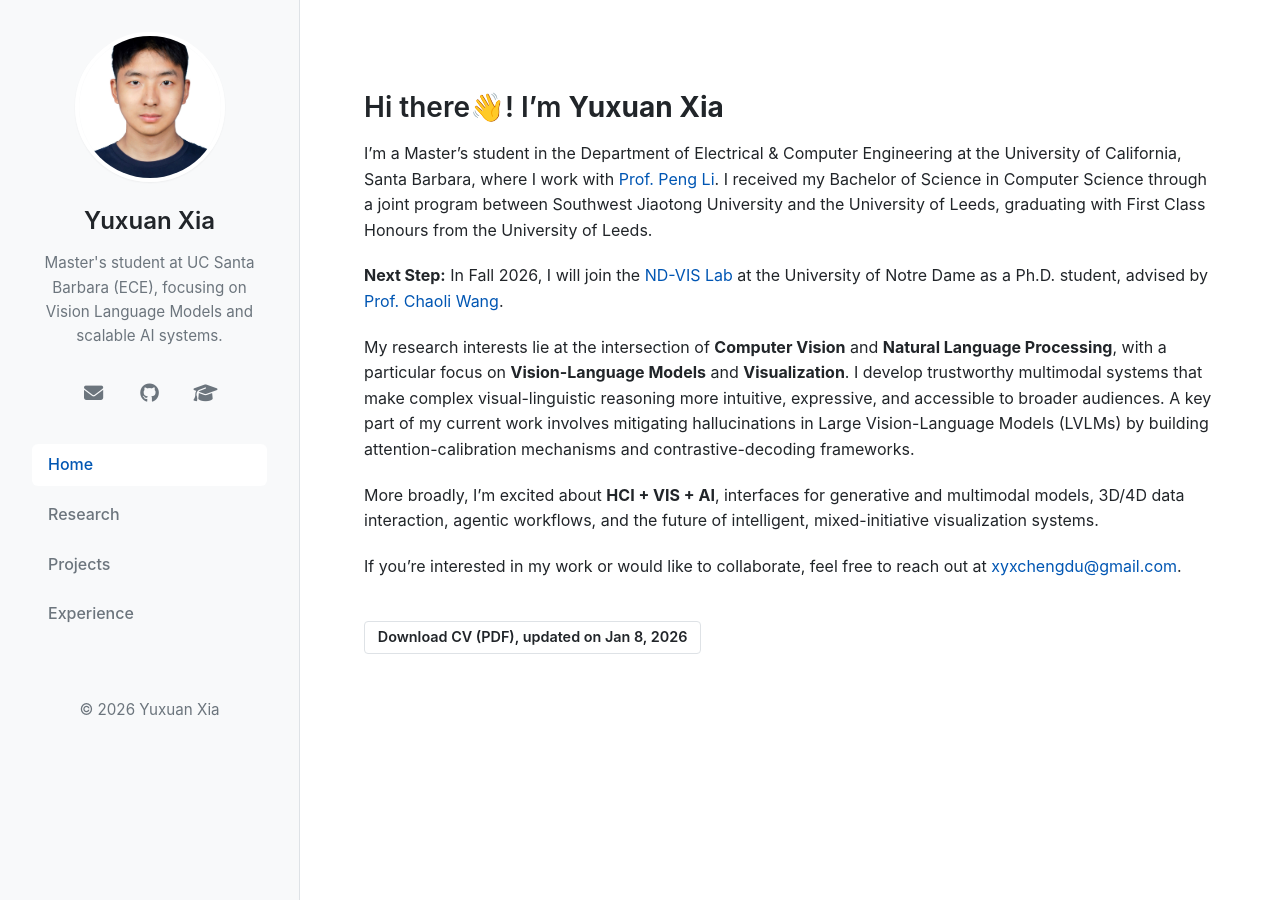
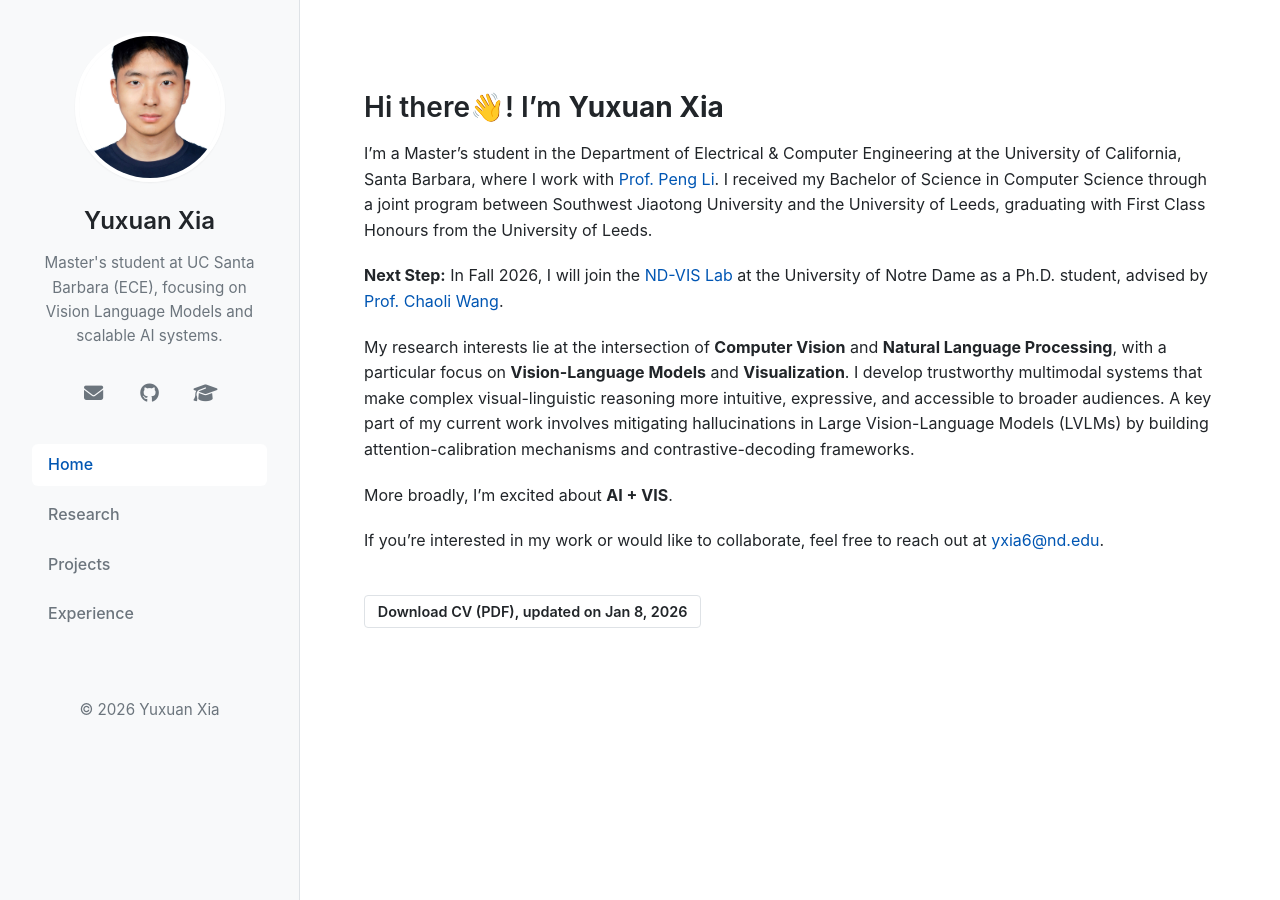
Before and after one commit to xyx-creator/xyx-creator.github.io, a Jekyll site: the page built from index.md, in a window 1280 px wide. Built offline with Jekyll 4.4.1, drawn with Linux system fonts in a browser that asks for light colours.

Commit message:
chore: update research interests and contact email

```diff
--- a/_config.yml
+++ b/_config.yml
@@ -2,7 +2,7 @@
 # Site settings
 # -----------------------------------------------
 title: Yuxuan's Website
-email: xyxchengdu@gmail.com
+email: yxia6@nd.edu
 description: >-
   Yuxuan Xia's personal website. Master's student at UC Santa Barbara (ECE), focusing on Vision Language Models and scalable AI systems. Portfolio of research, projects, and work experience.
 keywords: ["Yuxuan Xia", "UCSB", "ECE", "Vision Language Models", "AI", "Machine Learning", "Computer Vision", "Deep Learning", "Software Engineering"]
@@ -56,7 +56,7 @@ author:
   name: "Yuxuan Xia"
   avatar: "/assets/images/bio-photo.jpg"
   bio: "Master's student at UC Santa Barbara (ECE), focusing on Vision Language Models and scalable AI systems."
-  email: "xyxchengdu@gmail.com"
+  email: "yxia6@nd.edu"
   github: "https://github.com/xyx-creator"
   linkedin: "" # Add your LinkedIn URL
   scholar: "https://scholar.google.com/citations?user=PkTL7p4AAAAJ&hl=en&oi=sra" # Google Scholar URL
--- a/index.md
+++ b/index.md
@@ -12,8 +12,8 @@ I’m a Master's student in the Department of Electrical & Computer Engineering
 
 My research interests lie at the intersection of **Computer Vision** and **Natural Language Processing**, with a particular focus on **Vision-Language Models** and **Visualization**. I develop trustworthy multimodal systems that make complex visual-linguistic reasoning more intuitive, expressive, and accessible to broader audiences. A key part of my current work involves mitigating hallucinations in Large Vision-Language Models (LVLMs) by building attention-calibration mechanisms and contrastive-decoding frameworks.
 
-More broadly, I’m excited about **HCI + VIS + AI**, interfaces for generative and multimodal models, 3D/4D data interaction, agentic workflows, and the future of intelligent, mixed-initiative visualization systems.
+More broadly, I’m excited about **AI + VIS**.
 
-If you’re interested in my work or would like to collaborate, feel free to reach out at [xyxchengdu@gmail.com](mailto:xyxchengdu@gmail.com).
+If you’re interested in my work or would like to collaborate, feel free to reach out at [yxia6@nd.edu](mailto:yxia6@nd.edu).
 
 ### [Download CV (PDF), updated on Jan 8, 2026](/assets/Yuxuan_CV_newest_01082026.pdf){: .btn}
```
